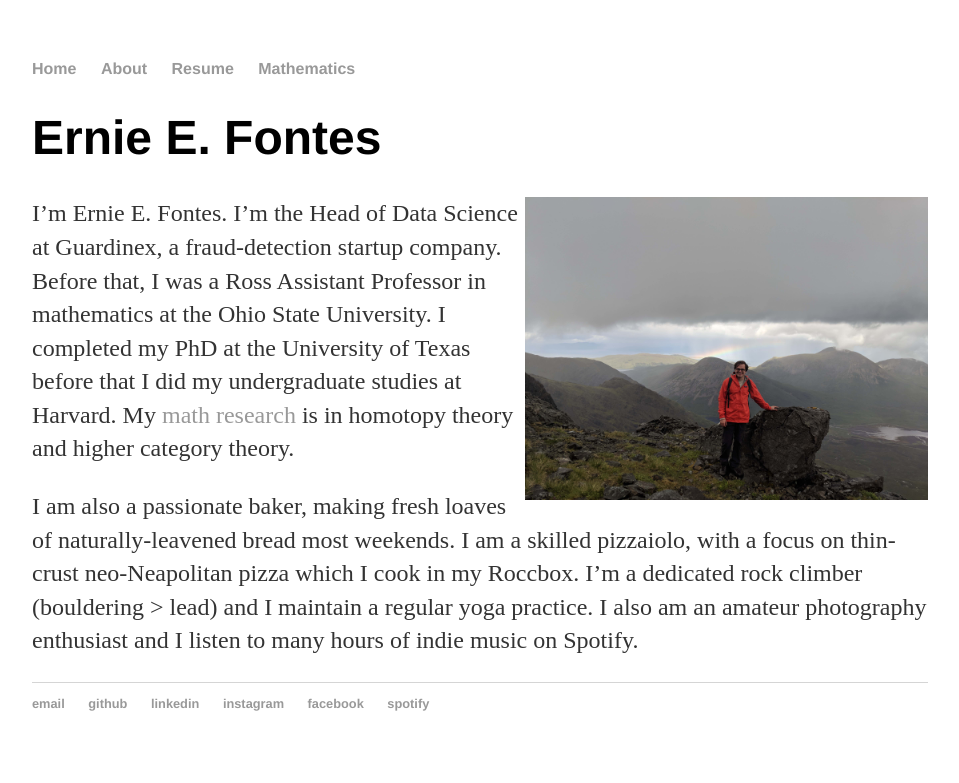
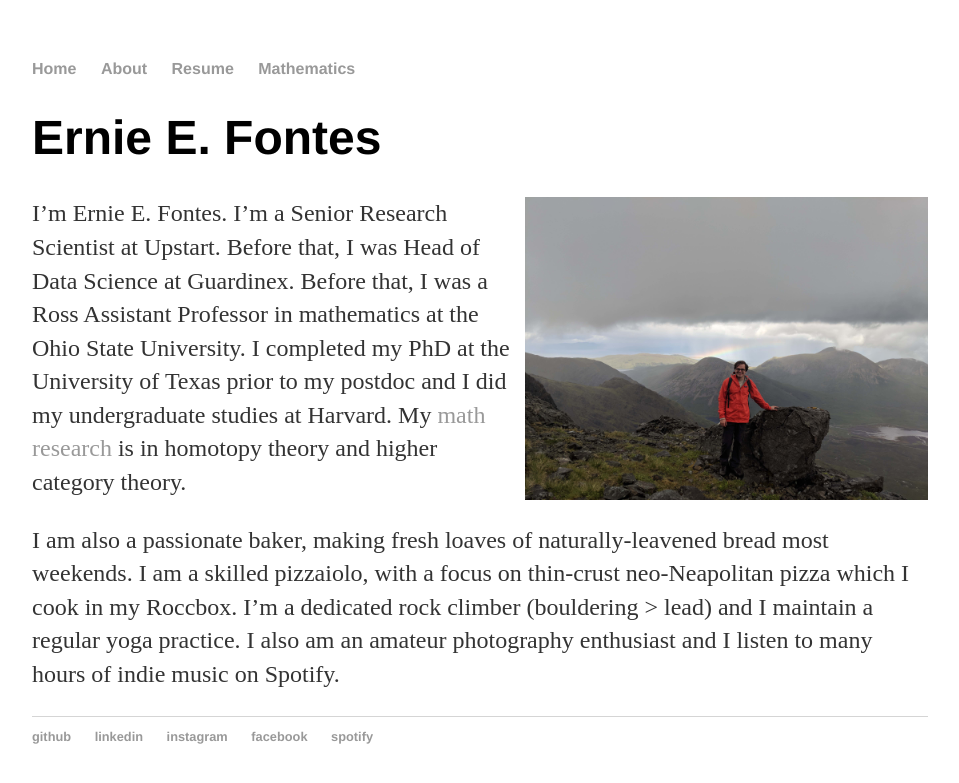
Before and after one commit to erniefontes/erniefontes.github.io, a Jekyll site: the page built from about/index.md, in a window 1280 px wide. Shown: the top 783 px of the page, without its empty margins (160-1119 px from the left). Built offline with Jekyll 4.4.1, drawn with Linux system fonts in a browser that asks for light colours.

Commit message:
Removing email and phone number from the website.

```diff
--- a/_layouts/default.html
+++ b/_layouts/default.html
@@ -19,7 +19,6 @@
         <!-- /.container -->
         <footer>
             <ul>
-                <li><a href="mailto:erniefontes@gmail.com">email</a></li>
                 <li><a href="https://github.com/erniefontes">github</a></li>
                 <li>
                     <a href="https://www.linkedin.com/in/ernieefontes/"
--- a/about/index.md
+++ b/about/index.md
@@ -30,10 +30,9 @@ title: Ernie E. Fontes
   </script>
   </p>
 
-  I'm Ernie E. Fontes. I'm the Head of Data Science at Guardinex, a
-  fraud-detection startup company. Before that, I was a Ross Assistant
+  I'm Ernie E. Fontes. I'm a Senior Research Scientist at Upstart. Before that, I was Head of Data Science at Guardinex. Before that, I was a Ross Assistant
   Professor in mathematics at the Ohio State University. I completed
-  my PhD at the University of Texas before that I did my undergraduate
+  my PhD at the University of Texas prior to my postdoc and I did my undergraduate
   studies at Harvard. My [math research](../math/) is in homotopy
   theory and higher category theory.
 
--- a/math/index.html
+++ b/math/index.html
@@ -42,8 +42,7 @@ practicing yoga, baking sourdough bread, and cooking thin-crust
 pizzas.</p>
 
 <p>
-My CV is available <a href=../files/cv.pdf>here</a> and my
-research statement is available on request.
+My CV and research statements are available on request.
 <p>
 
 <h2> Research </h2>
```
Also changed, not shown: 2 other files.
